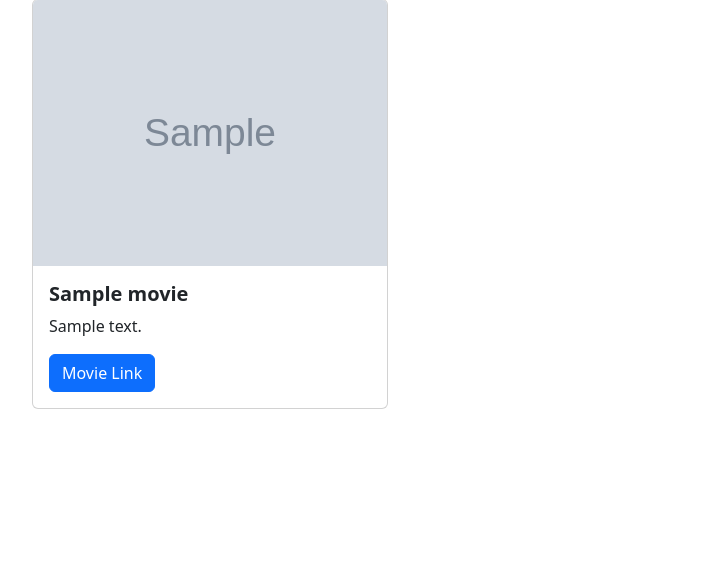
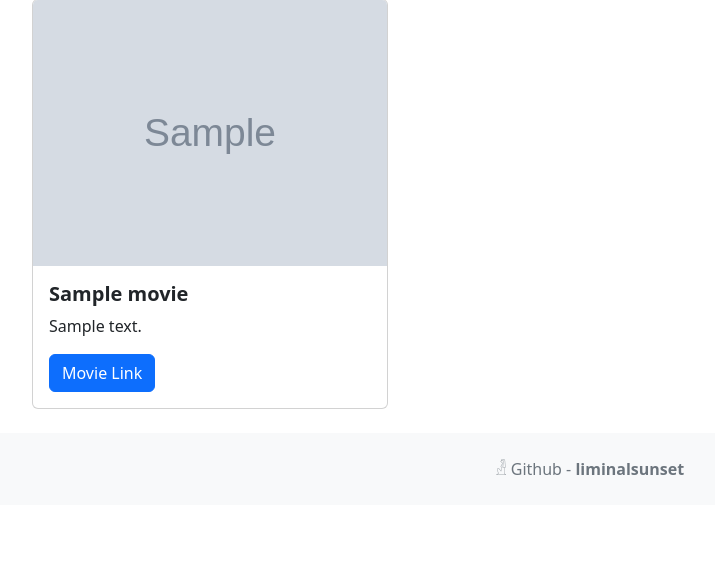
Before and after one commit to liminalsunset/reviews, a Django app: page / in a window 1280 px wide. Shown: the part 237-800 px from the top of the page, without its empty margins (50-765 px from the left). Run offline with Django 4.2, Linux system fonts and the light colour scheme; tables that the repository leaves empty hold one stand-in row (values such as "Sample post"); grey boxes marked "Sample" are stand-in pictures.

Commit message:
added footer

```diff
--- a/moviereviews/templates/base.html
+++ b/moviereviews/templates/base.html
@@ -28,5 +28,11 @@
             {% block content %}
             {% endblock content %}
         </div>
+        <footer class="text-center text-lg-start bg-light text-muted mt-4">
+            <div class="text-center p-4">
+                𓁐 Github -
+                <a class="text-reset fw-bold text-decoration-none" target="blank" href="https://github.com/liminalsunset">liminalsunset</a>
+            </div>
+        </footer>
     </body>
 </html>
```
